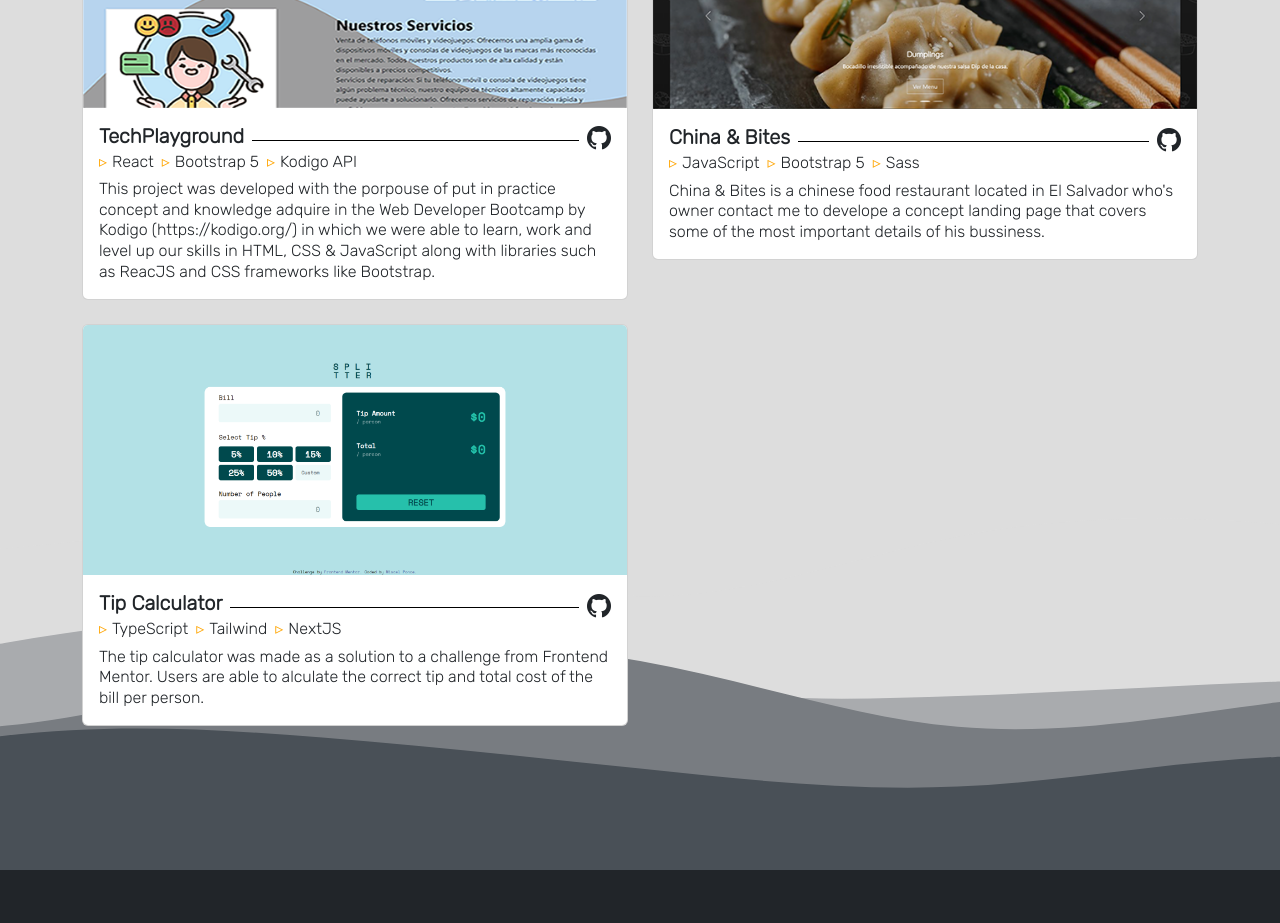
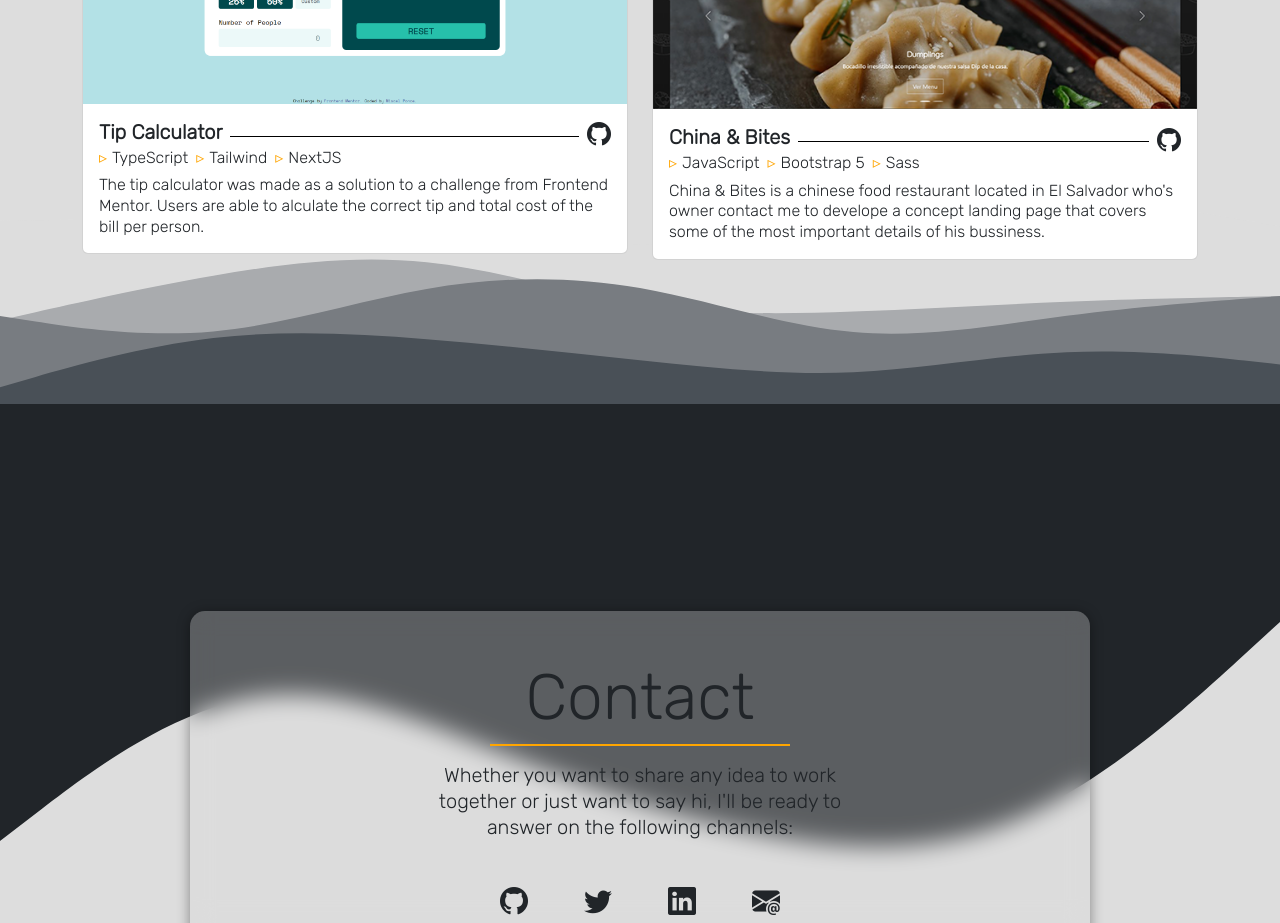
Before and after one commit to Misaponce/NewPortofolio, a React (Vite) app: page / in a window 1280 px wide. Shown: the part 2060-2983 px from the top of the page. Built offline with nearby package versions, Linux system fonts and the light colour scheme.

Commit message:
made changes on projects section

```diff
--- a/src/Components/Projects.jsx
+++ b/src/Components/Projects.jsx
@@ -23,14 +23,14 @@ export const Projects = () => {
             {/* each cardd goes on a different col */}
               {/* Card 1 */}
               <div className="col">
-                <ProjectCard
-                  image={Tech}
-                  modalImage={Tech}
+              <ProjectCard
+                  image={TipCalc}
+                  modalImage={TipCalc}
                   projectName={t('projectsTranslations.projectsList.pj1.pjName')}
-                  url={'link'}
+                  url={'https://github.com/Misaponce/tip-calculator'}
                   projectDescription={t('projectsTranslations.projectsList.pj1.pjInfo')}
-                  projectTools={['React', 'Bootstrap 5', 'Kodigo API', ]}
-                  alt={'TechPlayground'}
+                  projectTools={['TypeScript', 'Tailwind', 'NextJS', ]}
+                  alt={'Tip-Calculator'}
                 />
               </div>
               {/* Card 2 */}
@@ -45,18 +45,6 @@ export const Projects = () => {
                   alt={'China-Bites'}
                 />
               </div>
-              {/* Card 3 */}
-              <div className="col">
-                <ProjectCard
-                  image={TipCalc}
-                  modalImage={TipCalc}
-                  projectName={t('projectsTranslations.projectsList.pj3.pjName')}
-                  url={'https://github.com/Misaponce/tip-calculator'}
-                  projectDescription={t('projectsTranslations.projectsList.pj3.pjInfo')}
-                  projectTools={['TypeScript', 'Tailwind', 'NextJS', ]}
-                  alt={'Tip-Calculator'}
-                />
-              </div>
             </div>
         </div>
     </div>
--- a/src/Components/i18next.jsx
+++ b/src/Components/i18next.jsx
@@ -52,16 +52,12 @@ i18next
                         projectsHeader: "Projects",
                         projectsList: {
                             pj1: {
-                                pjName: "TechPlayground",
-                                pjInfo: "This project was developed with the porpouse of put in practice concept and knowledge adquire in the Web Developer Bootcamp by Kodigo (https://kodigo.org/) in which we were able to learn, work and level up our skills in HTML, CSS & JavaScript along with libraries such as ReacJS and CSS frameworks like Bootstrap."
+                                pjName: "Tip Calculator",
+                                pjInfo: "The tip calculator was made as a solution to a challenge from Frontend Mentor. Users are able to alculate the correct tip and total cost of the bill per person."
                             },
                             pj2: {
                                 pjName: "China & Bites",
                                 pjInfo: "China & Bites is a chinese food restaurant located in El Salvador who's owner contact me to develope a concept landing page that covers some of the most important details of his bussiness."
-                            },
-                            pj3: {
-                                pjName: "Tip Calculator",
-                                pjInfo: "The tip calculator was made as a solution to a challenge from Frontend Mentor. Users are able to alculate the correct tip and total cost of the bill per person."
                             },
                         }
                     },
@@ -109,16 +105,12 @@ i18next
                         projectsHeader: "Proyectos",
                         projectsList: {
                             pj1: {
-                                pjName: "TechPlayground",
-                                pjInfo: "Este proyecto fue desarrollado con el propósito de poner en práctica los conocimientos adquiridos en el Web Developer Bootcamp by Kodigo (https://kodigo.org/) en el cual pudimos aprender, desarrollar y nivelar nuestras habilidades en HTML, CSS & JavaScript junto con bibliotecas como ReacJS y frameworks CSS como Bootstrap."
+                                pjName: "Calculadora de Propina",
+                                pjInfo: "Tip Calculator por su traducción al inglés, es una solución a un desafío del sitio web Frontend Mentor. Los usuarios pueden calcular la propina correcta y el costo total de la factura por persona."
                             },
                             pj2: {
                                 pjName: "China & Bites",
                                 pjInfo: "China & Bites es un restaurante de comida china ubicado en El Salvador cuyo dueño me contactó para desarrollar una landing page conceptual que cubra algunos de los detalles más importantes de su negocio."
-                            },
-                            pj3: {
-                                pjName: "Calculadora de Propina",
-                                pjInfo: "Tip Calculator por su traducción al inglés, es una solución a un desafío del sitio web Frontend Mentor. Los usuarios pueden calcular la propina correcta y el costo total de la factura por persona."
                             },
                         }
                     },
```
